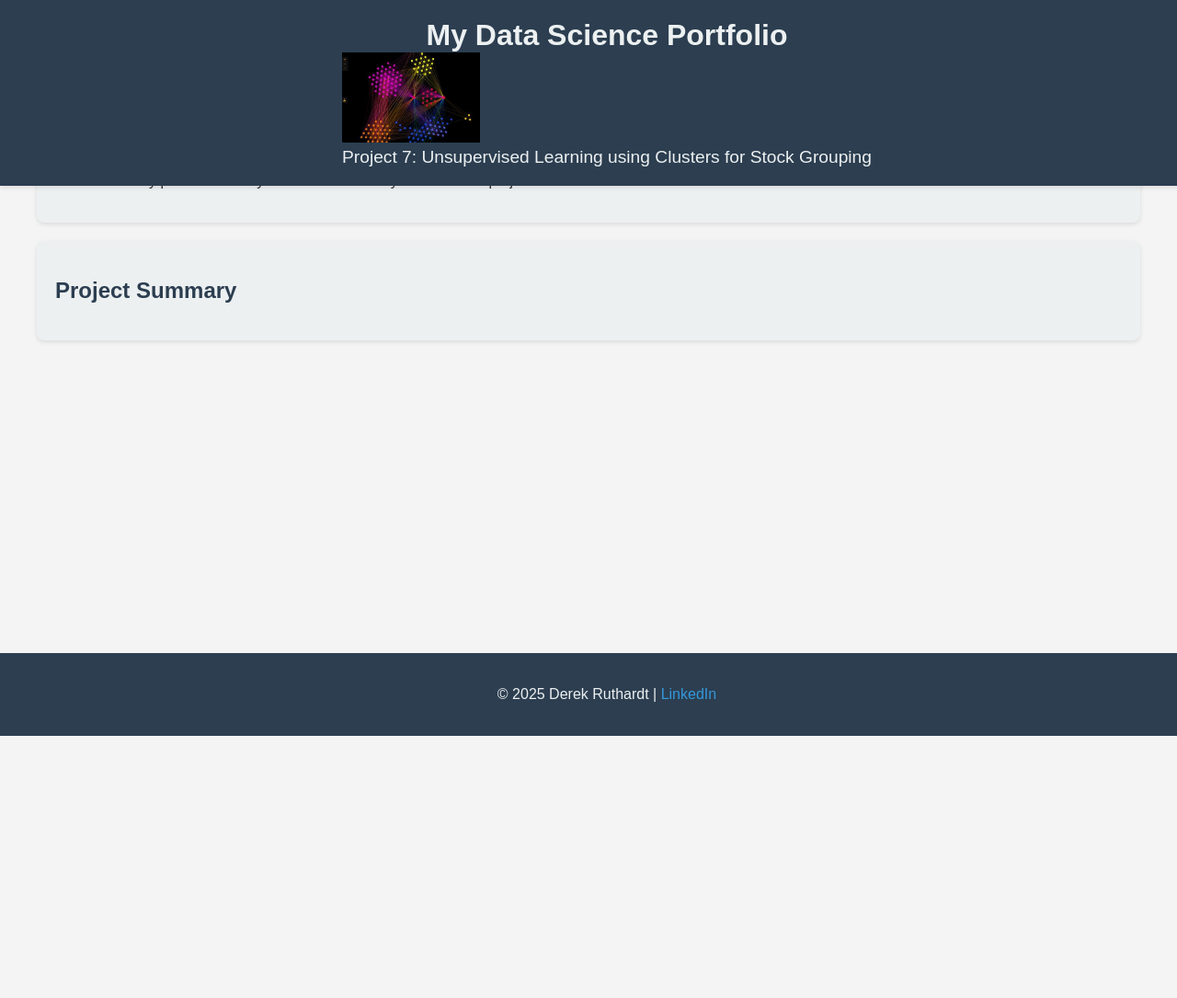
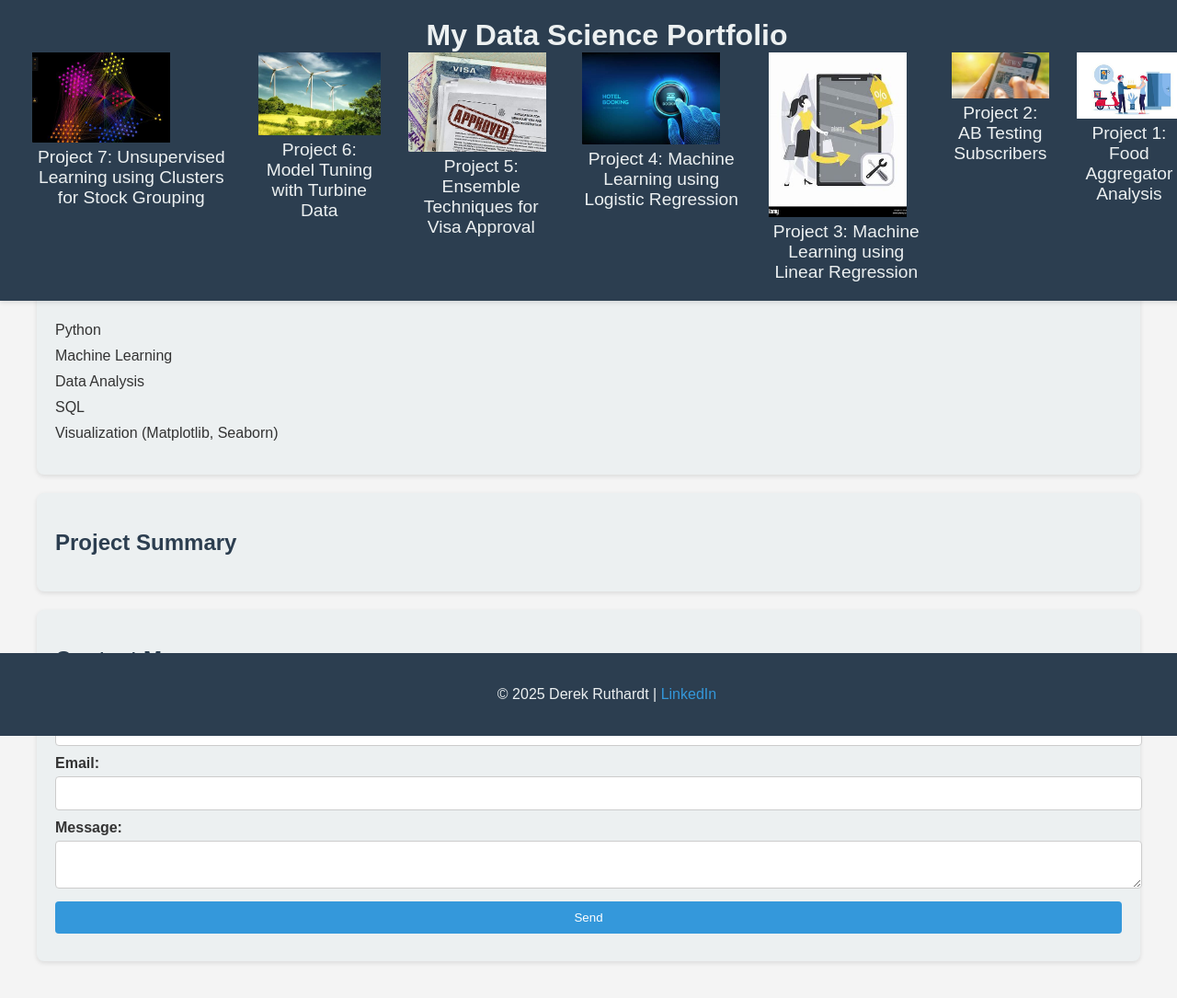
Before and after one commit to dpruthardt/data-science-portfolio, a plain HTML site: page index.html in a window 1280 px wide. Shown: the whole page at 92% size. Before the commit the page ends 800 px from the top, so only its background shows below. Drawn offline with nearby package versions, Linux system fonts and the light colour scheme; files that its build step writes are made by us from their sources; files whose address does not match are found by name.

Commit message:
Update index.html

```diff
--- a/index.html
+++ b/index.html
@@ -14,8 +14,48 @@
         <h1>My Data Science Portfolio</h1>
         <nav aria-label="Main Navigation">
             <ul>
-                <li><a href="UnsupervisedL-Clustering-StockPortfolio.html"><img src="Cluster.jpg" alt="Stock Clustering">Project 7: Unsupervised Learning using Clusters for Stock Grouping</a></li>
-                <!-- Other projects here -->
+                <li>
+                    <a href="UnsupervisedL-Clustering-StockPortfolio.html">
+                        <img src="Cluster.jpg" alt="Stock Clustering">
+                        Project 7: Unsupervised Learning using Clusters for Stock Grouping
+                    </a>
+                </li>
+                <li>
+                    <a href="WindTurbines-Classification-ModelTuning.html">
+                        <img src="WindTurbine.jpg" alt="Wind Turbines Model Tuning">
+                        Project 6: Model Tuning with Turbine Data
+                    </a>
+                </li>
+                <li>
+                    <a href="EnsembleTechniques_EasyVisa.html">
+                        <img src="VisaApproval.jpg" alt="Visa Approval Techniques">
+                        Project 5: Ensemble Techniques for Visa Approval
+                    </a>
+                </li>
+                <li>
+                    <a href="SL-LogRegression-Classification_Hotels.html">
+                        <img src="hotel.jpg" alt="Hotel Classification">
+                        Project 4: Machine Learning using Logistic Regression
+                    </a>
+                </li>
+                <li>
+                    <a href="SupervisedLearning-LinearRegression_Pricing.html">
+                        <img src="refurb.jpg" alt="Pricing Regression">
+                        Project 3: Machine Learning using Linear Regression
+                    </a>
+                </li>
+                <li>
+                    <a href="BusinessStats-ABTesting-Subscribers.html">
+                        <img src="eNews.jpg" alt="AB Testing Subscribers">
+                        Project 2: AB Testing Subscribers
+                    </a>
+                </li>
+                <li>
+                    <a href="EDA-FoodDeliveryAggregator.html">
+                        <img src="FoodAgg.jpg" alt="Food Delivery Analysis">
+                        Project 1: Food Aggregator Analysis
+                    </a>
+                </li>
             </ul>
         </nav>
     </header>
@@ -25,10 +65,31 @@
             <p>Welcome to my portfolio! Here you'll find some of my data science projects.</p>
         </section>
         <section>
+            <h2>Skills</h2>
+            <ul>
+                <li>Python</li>
+                <li>Machine Learning</li>
+                <li>Data Analysis</li>
+                <li>SQL</li>
+                <li>Visualization (Matplotlib, Seaborn)</li>
+            </ul>
+        </section>
+        <section>
             <h2>Project Summary</h2>
             <div id="chart"></div>
         </section>
-        <!-- Other sections here -->
+        <section>
+            <h2>Contact Me</h2>
+            <form action="mailto:dpruthardt@gmail.com" method="post" enctype="text/plain">
+                <label for="name">Name:</label>
+                <input type="text" id="name" name="name" required>
+                <label for="email">Email:</label>
+                <input type="email" id="email" name="email" required>
+                <label for="message">Message:</label>
+                <textarea id="message" name="message" required></textarea>
+                <input type="submit" value="Send">
+            </form>
+        </section>
     </main>
     <footer>
         <p>&copy; 2025 Derek Ruthardt | <a href="https://www.linkedin.com/in/derek-ruthardt">LinkedIn</a></p>
```
